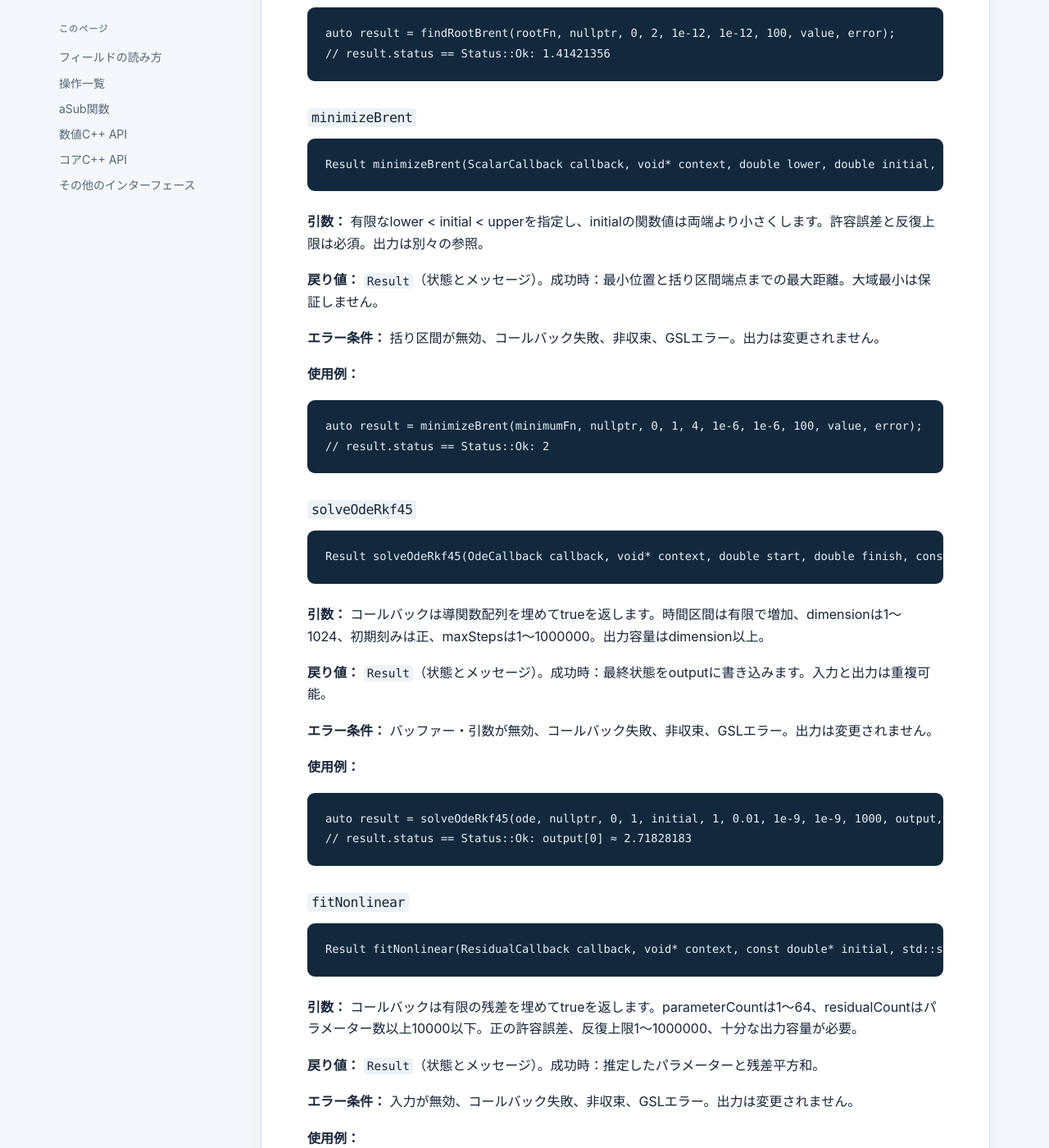
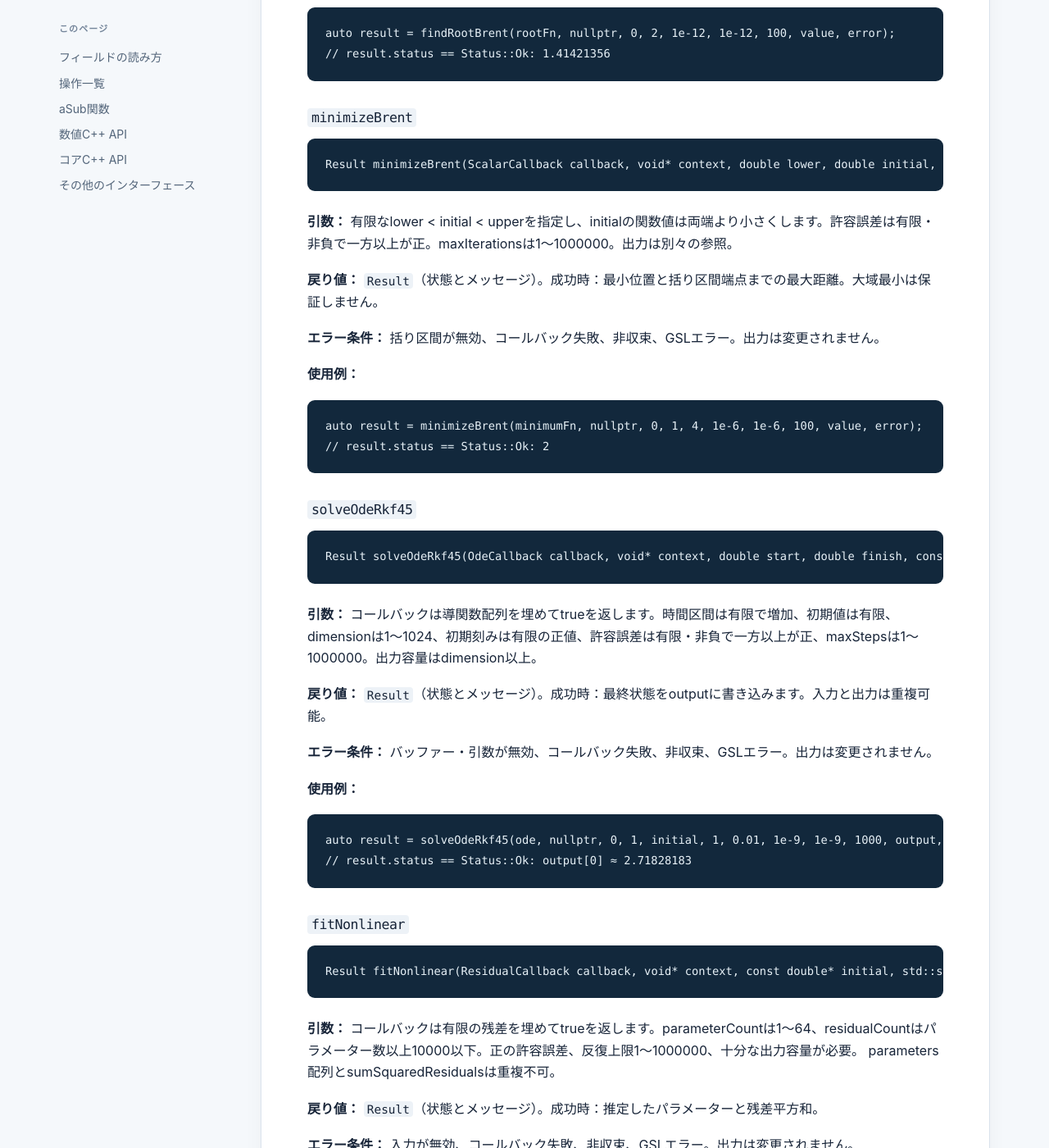
Before and after one commit to akared819/numeric, a Jekyll site: the page built from docs-site/ja/reference/index.md, in a window 1280 px wide and 1400 px high, scrolled down 45487 px. Shown: the whole window at 82% size. Built offline with Jekyll 4.4.1, drawn with Linux system fonts in a browser that asks for light colours.

Commit message:
Specify native solver bounds and ownership

```diff
--- a/docs-site/_data/native_details.json
+++ b/docs-site/_data/native_details.json
@@ -38,8 +38,8 @@
   {
     "name": "minimizeBrent",
     "signature": "Result minimizeBrent(ScalarCallback callback, void* context, double lower, double initial, double upper, double absoluteTolerance, double relativeTolerance, std::size_t maxIterations, double& minimum, double& bracketError)",
-    "parameters_en": "Finite lower < initial < upper; function at initial must be below both endpoints. Tolerances and iteration bound are required; outputs are distinct.",
-    "parameters_ja": "有限なlower < initial < upperを指定し、initialの関数値は両端より小さくします。許容誤差と反復上限は必須。出力は別々の参照。",
+    "parameters_en": "Finite lower < initial < upper, with the function at initial below both endpoints; finite nonnegative tolerances with at least one positive; maxIterations 1–1000000; distinct outputs.",
+    "parameters_ja": "有限なlower < initial < upperを指定し、initialの関数値は両端より小さくします。許容誤差は有限・非負で一方以上が正。maxIterationsは1〜1000000。出力は別々の参照。",
     "returns_en": "Minimum location and maximum distance to bracket endpoints; this is not a global-minimum guarantee.",
     "returns_ja": "最小位置と括り区間端点までの最大距離。大域最小は保証しません。",
     "errors_en": "Invalid bracket, callback failure, nonconvergence or GSL failure; outputs remain unchanged.",
@@ -50,8 +50,8 @@
   {
     "name": "solveOdeRkf45",
     "signature": "Result solveOdeRkf45(OdeCallback callback, void* context, double start, double finish, const double* initial, std::size_t dimension, double initialStep, double absoluteTolerance, double relativeTolerance, std::size_t maxSteps, double* output, std::size_t outputCapacity)",
-    "parameters_en": "Callback fills derivative array and returns true; finite increasing time interval; dimension 1–1024, positive initial step, valid tolerances, maxSteps 1–1000000; output capacity at least dimension.",
-    "parameters_ja": "コールバックは導関数配列を埋めてtrueを返します。時間区間は有限で増加、dimensionは1〜1024、初期刻みは正、maxStepsは1〜1000000。出力容量はdimension以上。",
+    "parameters_en": "Callback fills the derivative array and returns true; finite increasing time interval and finite initial values; dimension 1–1024; positive finite initial step; finite nonnegative tolerances with at least one positive; maxSteps 1–1000000; output capacity at least dimension.",
+    "parameters_ja": "コールバックは導関数配列を埋めてtrueを返します。時間区間は有限で増加、初期値は有限、dimensionは1〜1024、初期刻みは有限の正値、許容誤差は有限・非負で一方以上が正、maxStepsは1〜1000000。出力容量はdimension以上。",
     "returns_en": "Writes final state to output; input and output may overlap.",
     "returns_ja": "最終状態をoutputに書き込みます。入力と出力は重複可能。",
     "errors_en": "Invalid buffers/parameters, callback failure, nonconvergence or GSL failure; output is unchanged.",
@@ -62,8 +62,8 @@
   {
     "name": "fitNonlinear",
     "signature": "Result fitNonlinear(ResidualCallback callback, void* context, const double* initial, std::size_t parameterCount, std::size_t residualCount, std::size_t maxIterations, double tolerance, double* parameters, std::size_t outputCapacity, double& sumSquaredResiduals)",
-    "parameters_en": "Callback fills finite residuals and returns true; parameterCount 1–64; residualCount at least parameterCount and at most 10000; positive tolerance and maxIterations 1–1000000; output capacity at least parameterCount.",
-    "parameters_ja": "コールバックは有限の残差を埋めてtrueを返します。parameterCountは1〜64、residualCountはパラメーター数以上10000以下。正の許容誤差、反復上限1〜1000000、十分な出力容量が必要。",
+    "parameters_en": "Callback fills finite residuals and returns true; parameterCount 1–64; residualCount at least parameterCount and at most 10000; positive tolerance and maxIterations 1–1000000; output capacity at least parameterCount. The parameter-output array and sumSquaredResiduals must not overlap.",
+    "parameters_ja": "コールバックは有限の残差を埋めてtrueを返します。parameterCountは1〜64、residualCountはパラメーター数以上10000以下。正の許容誤差、反復上限1〜1000000、十分な出力容量が必要。 parameters配列とsumSquaredResidualsは重複不可。",
     "returns_en": "Fitted parameters and sum of squared residuals.",
     "returns_ja": "推定したパラメーターと残差平方和。",
     "errors_en": "Invalid input, callback failure, nonconvergence or GSL failure; outputs remain unchanged.",
```
